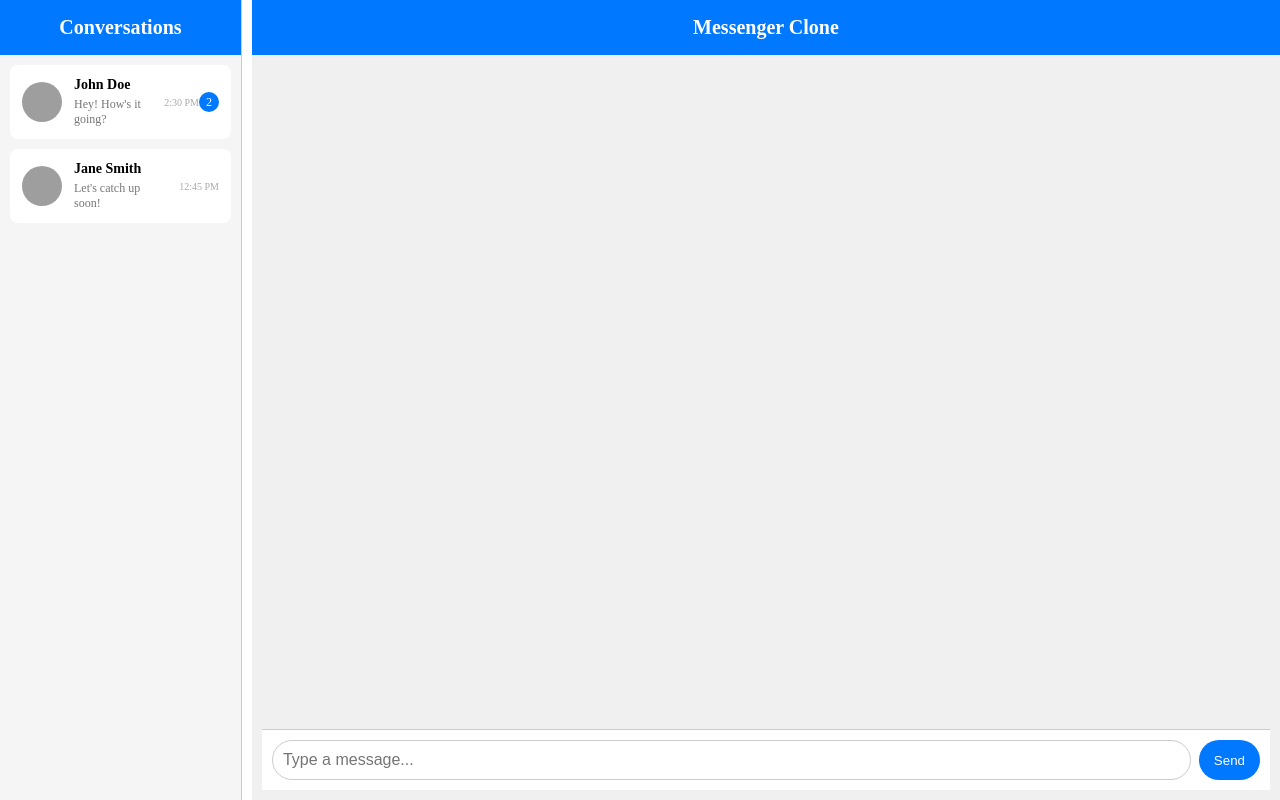
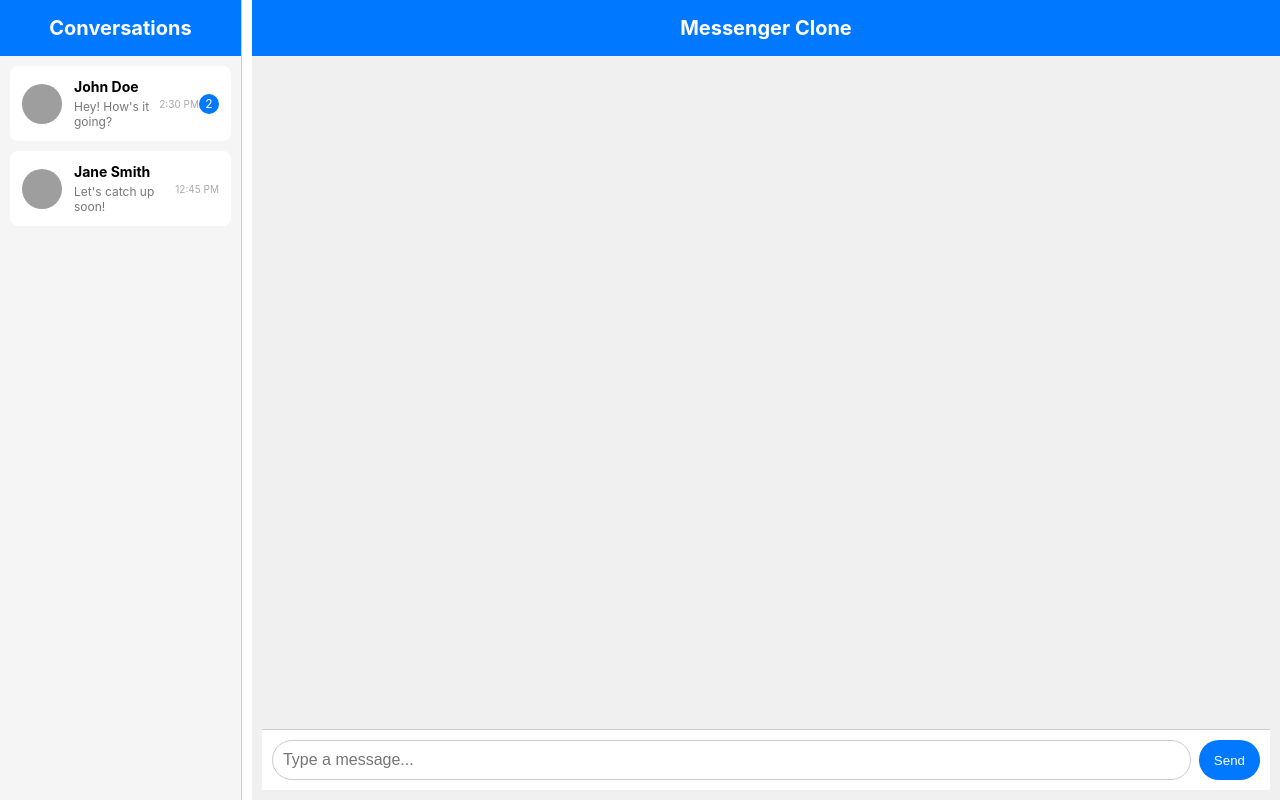
Before and after one commit to dcDavidCerny/MessageApp, a React (Vite) app: page / in a window 1280 px wide. Built offline with nearby package versions, Linux system fonts and the light colour scheme; grey boxes are pictures that could not be loaded.

Commit message:
layout fixed and font

```diff
--- a/src/App.css
+++ b/src/App.css
@@ -1,3 +1,4 @@
 body {
   margin: 0;
+  font-family: -apple-system, BlinkMacSystemFont, "Segoe UI", Roboto, "Helvetica Neue", Arial, sans-serif;
 }
--- a/src/App.tsx
+++ b/src/App.tsx
@@ -9,11 +9,11 @@ import { RegisterComponent } from "./Pages/Register";
 function App() {
   return (
     <AppWrapper>
-      <ChatPage />
-      {/* <BrowserRouter>
+      <BrowserRouter>
+        <ChatPage />
         <Routes>
-          <Route path="/login" element={<LoginPage />} />
-          <Route path="/register" element={<RegisterPage />} />
+          <Route path="/login" element={<LoginComponent />} />
+          <Route path="/register" element={<RegisterComponent />} />
           <Route
             path="/chat"
             element={
@@ -23,7 +23,7 @@ function App() {
             }
           />
         </Routes>
-      </BrowserRouter> */}
+      </BrowserRouter>
     </AppWrapper>
   );
 }
--- a/src/Components/Chat.tsx
+++ b/src/Components/Chat.tsx
@@ -84,7 +84,7 @@ export const ChatComponent: React.FC = () => {
 const ChatComponentWrapper = styled.div`
   display: flex;
   flex-direction: column;
-  height: 100vh;
+  height: 100%;
   width: 100%;
   margin: auto;
   background: #f0f0f0;
--- a/src/Components/ConversationsColumn.tsx
+++ b/src/Components/ConversationsColumn.tsx
@@ -76,7 +76,7 @@ export const ConversationsColumnComponent: React.FC = () => {
 // Styled Components for styling the conversation column
 const ConversationsColumnComponentWrapper = styled.div`
   width: 300px;
-  height: 100vh;
+  /* height: 100vh; */
   background-color: #f5f5f5;
   border-right: 1px solid #ccc;
   display: flex;
```
